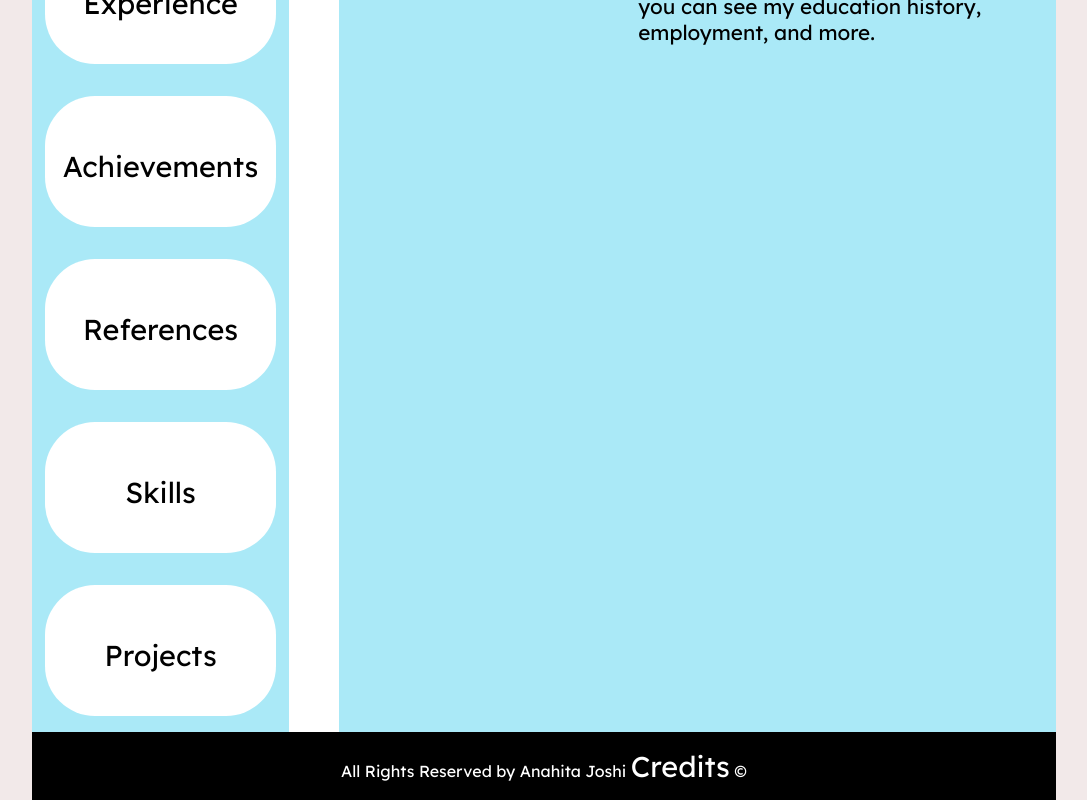
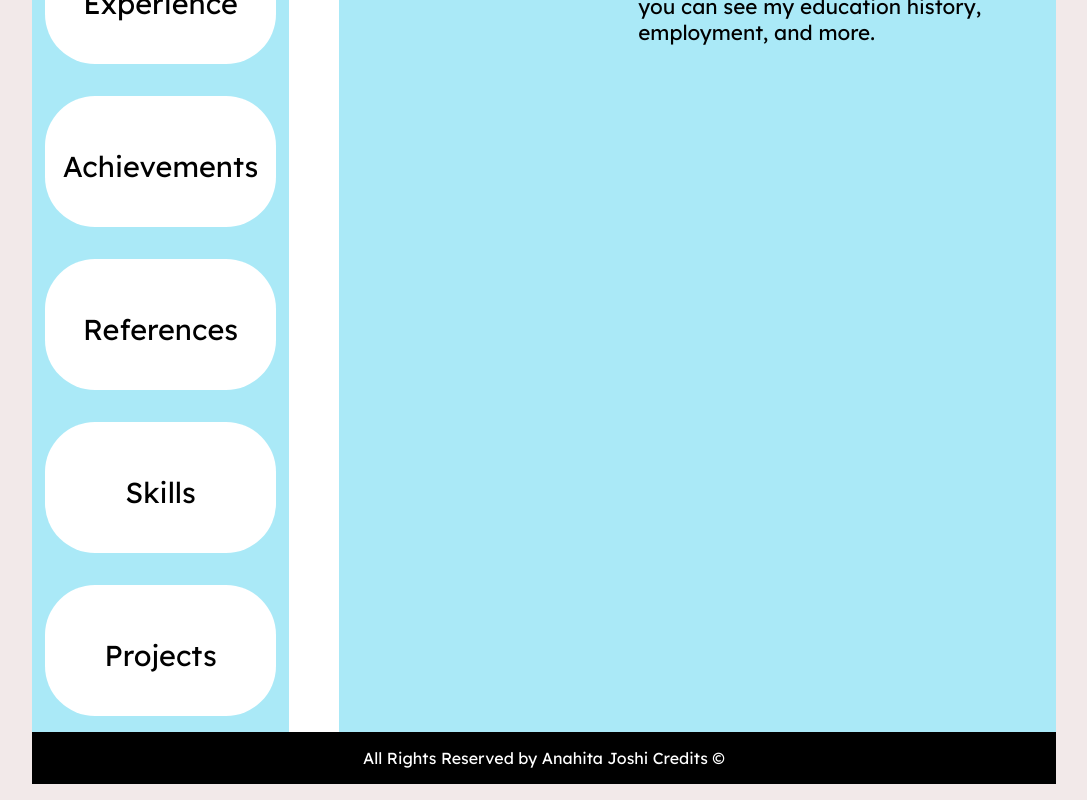
Before and after one commit to anahitajoshi/mp-3, a React (Vite) app: page / in a window 1280 px wide. Shown: the part 509-1309 px from the top of the page, without its empty margins (96-1183 px from the left). Built offline with nearby package versions, Linux system fonts and the light colour scheme.

Commit message:
fixed styling for dummy link for credits on footer component

```diff
--- a/src/components/Footer.tsx
+++ b/src/components/Footer.tsx
@@ -19,7 +19,6 @@ const StyledP = styled.p`
 const StyledLink = styled(Link)`
   color: white;
   text-decoration: none;
-  font-size: calc(16px + 1vw);
   text-align: center;
 
   @media screen and (max-width: 750px) {
```
